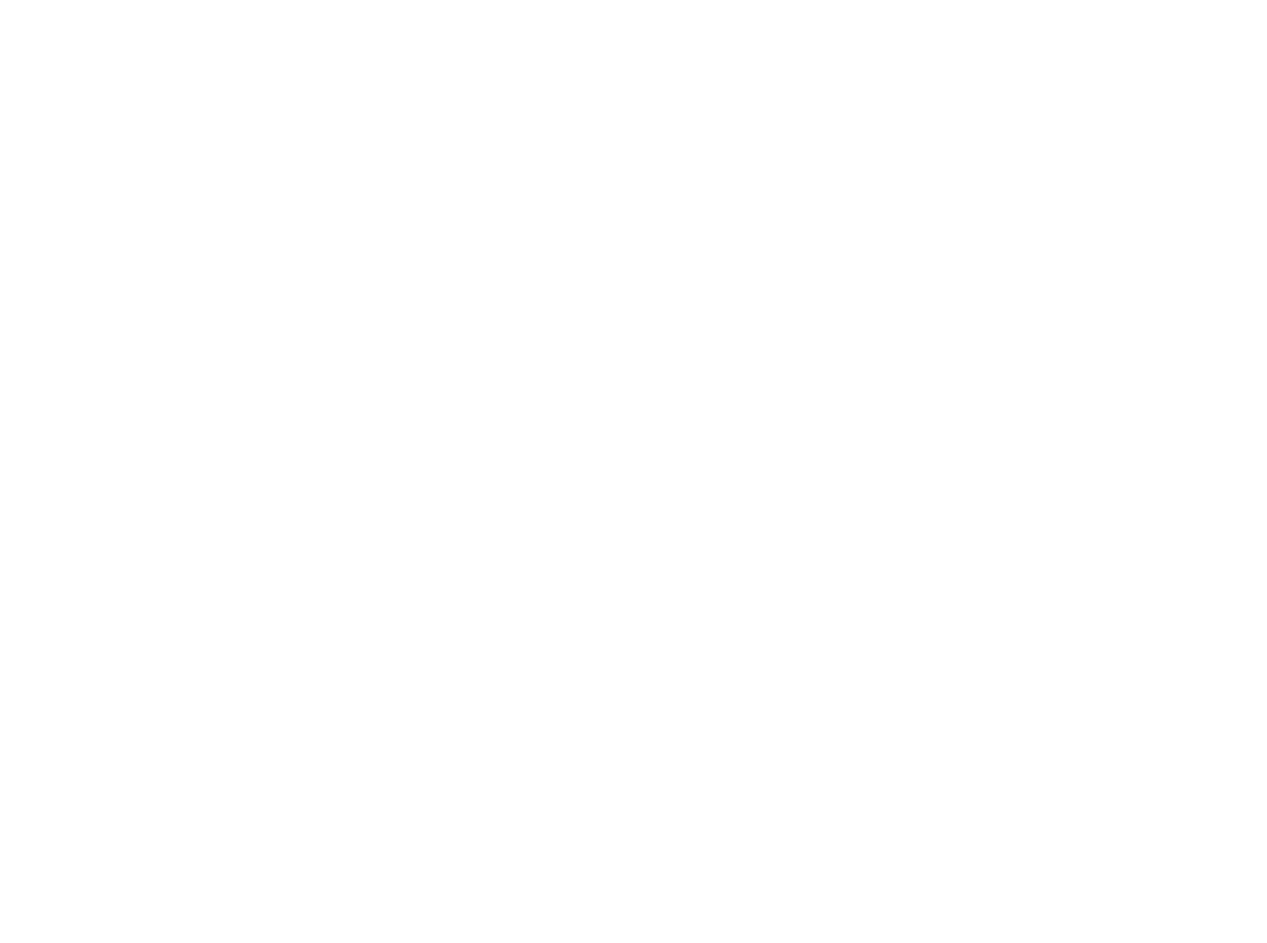
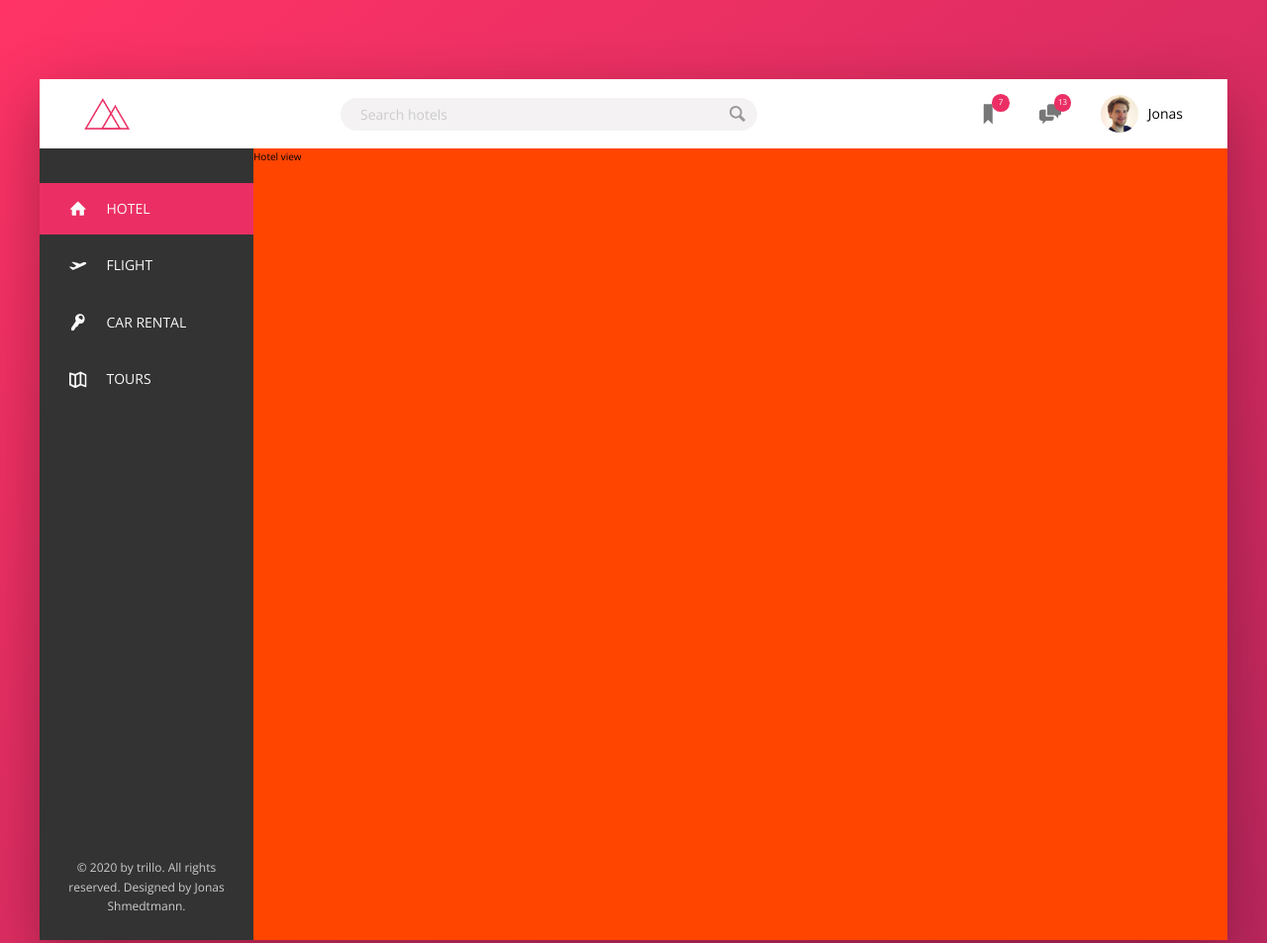
Before and after one commit to Vadiksimf/trillo, a plain HTML site: page index.html in a window 1280 px wide. Shown: the top 953 px of the page at 99% size. Before the commit the page ends 800 px from the top, so only its background shows below. Drawn offline with nearby package versions, Linux system fonts and the light colour scheme.

Commit message:
added sidebar

```diff
--- a/css/style.css
+++ b/css/style.css
@@ -0,0 +1,209 @@
+/*
+$color-primary: #eb2f64;
+$color-primary-light: #FF3366;
+$color-primary-dark: #BA265D;
+
+$color-gray-light-1: #faf9f9;
+$color-gray-light-2: #f4f2f2;
+$color-gray-light-3: #f0eeee;
+$color-gray-light-4: #ccc;
+
+$color-gray-dark-1: #333;
+$color-gray-dark-2: #777;
+$color-gray-dark-3: #999;
+*/
+:root {
+  --color-primary: #eb2f64;
+  --color-primary-light: #FF3366;
+  --color-primary-dark: #BA265D;
+  --color-grey-light-1: #faf9f9;
+  --color-grey-light-2: #f4f2f2;
+  --color-grey-light-3: #f0eeee;
+  --color-grey-light-4: #ccc;
+  --color-grey-dark-1: #333;
+  --color-grey-dark-2: #777;
+  --color-grey-dark-3: #999;
+  --shadow-dark: 0 2rem 6rem rgba(0,0,0,.3); }
+
+* {
+  margin: 0;
+  padding: 0; }
+
+*,
+*::after,
+*::before {
+  box-sizing: inherit; }
+
+html {
+  box-sizing: border-box;
+  font-size: 62.5%; }
+
+body {
+  font-family: 'Open Sans', sans-serif;
+  font-weight: 400;
+  line-height: 1.6;
+  color: var(--color-gray-dark-2);
+  background-image: linear-gradient(to right bottom, var(--color-primary-light), var(--color-primary-dark));
+  background-size: cover;
+  background-repeat: no-repeat;
+  min-height: 100vh; }
+
+.container {
+  max-width: 120rem;
+  margin: 8rem auto;
+  background-color: var(--color-grey-light-1);
+  box-shadow: var(--shadow-dark); }
+
+.header {
+  font-size: 1.4rem;
+  height: 7rem;
+  background-color: #fff;
+  border-bottom: var(--color-grey-light-2);
+  display: flex;
+  justify-content: space-between;
+  align-items: center;
+  padding: 1.5rem; }
+
+.content {
+  display: flex;
+  min-height: 50rem; }
+
+.sidebar {
+  background-color: var(--color-grey-dark-1);
+  flex: 0 0 18%;
+  display: flex;
+  flex-direction: column;
+  justify-content: space-between; }
+
+.hotel-view {
+  background-color: orangered;
+  min-height: 80rem;
+  flex: 1; }
+
+.logo {
+  height: 3.25rem;
+  margin-left: 3rem; }
+
+.search {
+  flex: 0 0 40%;
+  display: flex;
+  align-items: center;
+  justify-content: center; }
+  .search__input {
+    font-family: inherit;
+    font-size: inherit;
+    color: inherit;
+    border: none;
+    box-shadow: none;
+    border-radius: 100px;
+    background: var(--color-grey-light-2);
+    padding: .7rem 2rem;
+    margin-right: -3rem;
+    width: 90%;
+    transition: all .3s; }
+    .search__input:focus {
+      outline: none;
+      width: 100%;
+      background: var(--color-grey-light-3); }
+    .search__input::-webkit-input-placeholder {
+      font-weight: 100;
+      color: var(--color-grey-light-4); }
+  .search__input:focus + .search__button {
+    background: var(--color-grey-light-3); }
+  .search__button {
+    border: none;
+    background: var(--color-grey-light-2); }
+    .search__button:focus {
+      outline: none; }
+    .search__button:active {
+      transform: translateY(2px); }
+  .search__icon {
+    height: 2rem;
+    width: 2rem;
+    fill: var(--color-grey-dark-3); }
+
+.user-nav {
+  align-self: stretch;
+  display: flex;
+  justify-content: space-between; }
+  .user-nav > * {
+    padding: 0 2rem;
+    cursor: pointer;
+    height: 100%;
+    display: flex;
+    align-items: center; }
+  .user-nav > *:hover {
+    background-color: var(--color-grey-light-2); }
+  .user-nav__icon-box {
+    position: relative; }
+  .user-nav__icon {
+    height: 2.25rem;
+    width: 2.25rem;
+    fill: var(--color-grey-dark-2); }
+  .user-nav__notification {
+    font-size: .8rem;
+    height: 1.75rem;
+    width: 1.75rem;
+    border-radius: 50%;
+    background-color: var(--color-primary);
+    color: #fff;
+    position: absolute;
+    top: 0;
+    right: 1rem;
+    display: flex;
+    justify-content: center;
+    align-items: center; }
+  .user-nav__user {
+    margin-right: 1rem; }
+  .user-nav__photo {
+    height: 3.75rem;
+    border-radius: 50%;
+    margin-right: 1rem; }
+
+.side-nav {
+  display: flex;
+  flex-direction: column;
+  justify-content: flex-start;
+  list-style: none;
+  font-size: 1.4rem;
+  margin-top: 3.5rem; }
+  .side-nav__item {
+    position: relative; }
+    .side-nav__item:not(:last-child) {
+      margin-bottom: .5rem; }
+  .side-nav__item::before {
+    content: "";
+    background-color: var(--color-primary);
+    width: 3px;
+    height: 100%;
+    position: absolute;
+    top: 0;
+    left: 0;
+    transform: scaleY(0);
+    transform-origin: bottom;
+    transition: transform 0.2s, width 0.4s cubic-bezier(1, 0, 0, 1) 0.2s, background-color 0.1s; }
+  .side-nav__item:hover::before, .side-nav__item--active::before {
+    transform: scaleY(1);
+    width: 100%; }
+  .side-nav__item:active::before {
+    background-color: var(--color-primary-dark); }
+  .side-nav__icon {
+    height: 1.75rem;
+    width: 1.75rem;
+    fill: currentColor;
+    margin-right: 2rem; }
+  .side-nav__link:link, .side-nav__link:visited {
+    text-decoration: none;
+    text-transform: uppercase;
+    color: var(--color-grey-light-1);
+    padding: 1.5rem 3rem;
+    display: flex;
+    align-items: center;
+    position: relative;
+    z-index: 10; }
+
+.legal {
+  color: var(--color-grey-light-4);
+  text-align: center;
+  font-size: 1.2rem;
+  padding: 2.5rem; }
--- a/index.html
+++ b/index.html
@@ -11,6 +11,84 @@
         <title>trillo &mdash; Your all-in-one booking app</title>
     </head>
     <body>
+        <div class="container">
+            <header class="header">
 
+                <img src="img/logo.png" alt="Trill logo" class="logo">
+
+                <form action="#" class="search">
+                    <input type="text" class="search__input" placeholder="Search hotels">
+                    <button class="search__button"></button>
+                    <svg class="search__icon">
+                        <use xlink:href="img/sprite.svg#icon-magnifying-glass"></use>
+                    </svg>
+                </form>
+
+                <nav class="user-nav">
+                    <div class="user-nav__icon-box">
+                        <svg class="user-nav__icon">
+                            <use xlink:href="img/sprite.svg#icon-bookmark"></use>
+                        </svg>
+                        <span class="user-nav__notification">7</span>
+                    </div>
+
+                    <div class="user-nav__icon-box">
+                        <svg class="user-nav__icon">
+                            <use xlink:href="img/sprite.svg#icon-chat"></use>
+                        </svg>
+                        <span class="user-nav__notification">13</span>
+                    </div>
+
+                    <div class="user-nav__user">
+                        <img class="user-nav__photo" src="img/user.jpg" alt="User photo">
+                        <span class="user-nav__user-name">Jonas</span>
+                    </div>
+                </nav>
+
+            </header>
+            <div class="content">
+                <nav class="sidebar">
+                    <ul class="side-nav">
+                        <li class="side-nav__item side-nav__item--active">
+                            <a href="#" class="side-nav__link">
+                                <svg class="side-nav__icon">
+                                    <use xlink:href="img/sprite.svg#icon-home"></use>
+                                </svg>
+                                <span>Hotel</span>
+                            </a>
+                        </li>
+                        <li class="side-nav__item">
+                            <a href="#" class="side-nav__link">
+                                <svg class="side-nav__icon">
+                                    <use xlink:href="img/sprite.svg#icon-aircraft-take-off"></use>
+                                </svg>
+                                <span>Flight</span>
+                            </a>
+                        </li>
+                        <li class="side-nav__item">
+                            <a href="#" class="side-nav__link">
+                                <svg class="side-nav__icon">
+                                    <use xlink:href="img/sprite.svg#icon-key"></use>
+                                </svg>
+                                <span>Car rental</span>
+                            </a>
+                        </li>
+                        <li class="side-nav__item">
+                            <a href="#" class="side-nav__link">
+                                <svg class="side-nav__icon">
+                                    <use xlink:href="img/sprite.svg#icon-map"></use>
+                                </svg>
+                                <span>Tours</span>
+                            </a>
+                        </li>
+                    </ul>
+
+                    <div class="legal">&copy; 2020 by trillo. All rights reserved. Designed by Jonas Shmedtmann.</div>
+                </nav>
+                <main class="hotel-view">
+                    Hotel view
+                </main>
+            </div>
+        </div>
     </body>
 </html>
```
